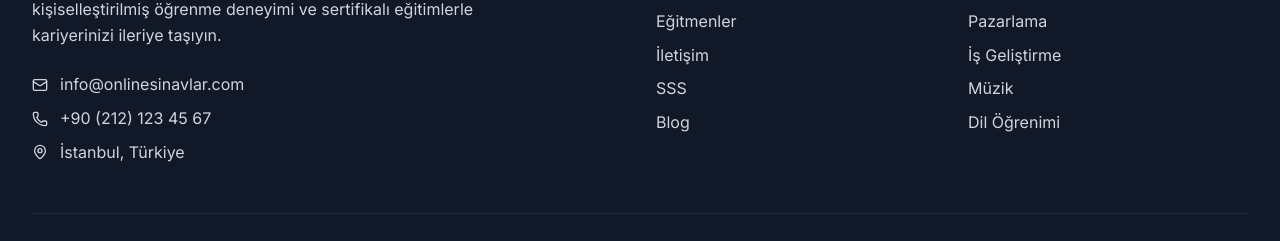
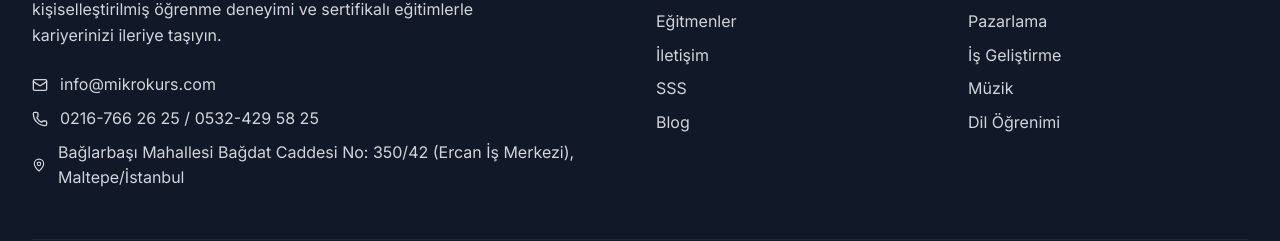
Before and after one commit to Anonymbordo/websitesi, a Next.js app in the folder frontend/: page / in a window 1280 px wide. Shown: the part 4513-4754 px from the top of the page. Built offline with nearby package versions, Linux system fonts and the light colour scheme; no server answers.

Commit message:
chore: update footer contact details to Mikro Kurs info

```diff
--- a/frontend/src/components/layout/Footer.tsx
+++ b/frontend/src/components/layout/Footer.tsx
@@ -49,15 +49,15 @@
             <div className="space-y-2">
               <div className="flex items-center space-x-3 text-gray-300">
                 <Mail className="w-4 h-4" />
-                <span>info@onlinesinavlar.com</span>
+                <span>info@mikrokurs.com</span>
               </div>
               <div className="flex items-center space-x-3 text-gray-300">
                 <Phone className="w-4 h-4" />
-                <span>+90 (212) 123 45 67</span>
+                <span>0216-766 26 25 / 0532-429 58 25</span>
               </div>
               <div className="flex items-center space-x-3 text-gray-300">
                 <MapPin className="w-4 h-4" />
-                <span>İstanbul, Türkiye</span>
+                <span>Bağlarbaşı Mahallesi Bağdat Caddesi No: 350/42 (Ercan İş Merkezi), Maltepe/İstanbul</span>
               </div>
             </div>
           </div>
```
